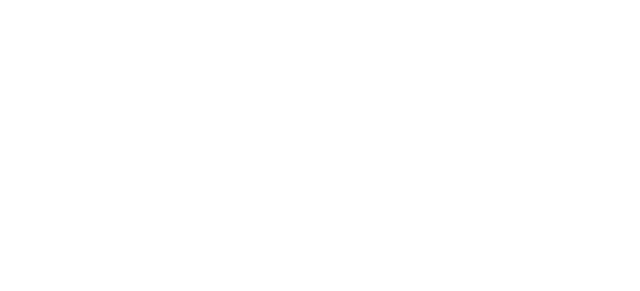
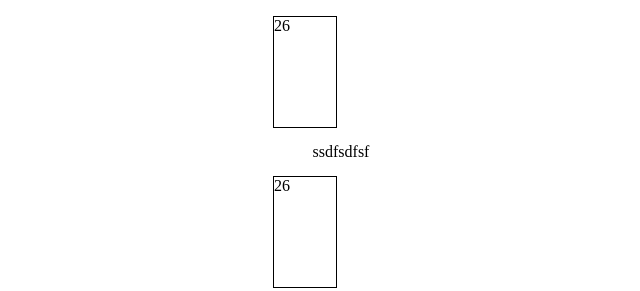
Before and after one commit to SMakaiTakori/js_card_game, a plain HTML site: page index.html in a window 1280 px wide. Shown: the whole page, without its empty margins (299-939 px from the left). Drawn offline with Linux system fonts and the light colour scheme.

Commit message:
started setting up css for computer and player decks

```diff
--- a/index.html
+++ b/index.html
@@ -6,6 +6,14 @@
     <meta name="viewport" content="width=device-width, initial-scale=1.0" />
     <title>War Card Game</title>
     <script src="script.js" type="module"></script>
+
+    <link rel="stylesheet" href="styles.css" />
   </head>
-  <body></body>
+  <body>
+    <div class="computer-deck deck">26</div>
+    <div class="computer-card-slot card-slot"></div>
+    <div class="text">ssdfsdfsf</div>
+    <div class="player-deck deck">26</div>
+    <div class="player-card-slot card-slot"></div>
+  </body>
 </html>
--- /dev/null
+++ b/styles.css
@@ -0,0 +1,29 @@
+*,
+*::after,
+*::before {
+  box-sizing: border-box;
+}
+
+body {
+  margin: 0;
+  display: grid;
+  grid-template-columns: repeat(2, 4rem);
+  grid-template-rows: 7rem 2rem 7rem;
+  gap: 0.5rem;
+  cursor: pointer;
+  justify-content: center;
+  padding-top: 1rem;
+}
+
+.deck {
+  height: 100%;
+  width: 100%;
+  border: 1px solid black;
+}
+
+.text {
+  grid-column: span 2;
+  display: flex;
+  justify-content: center;
+  align-items: center;
+}
```
